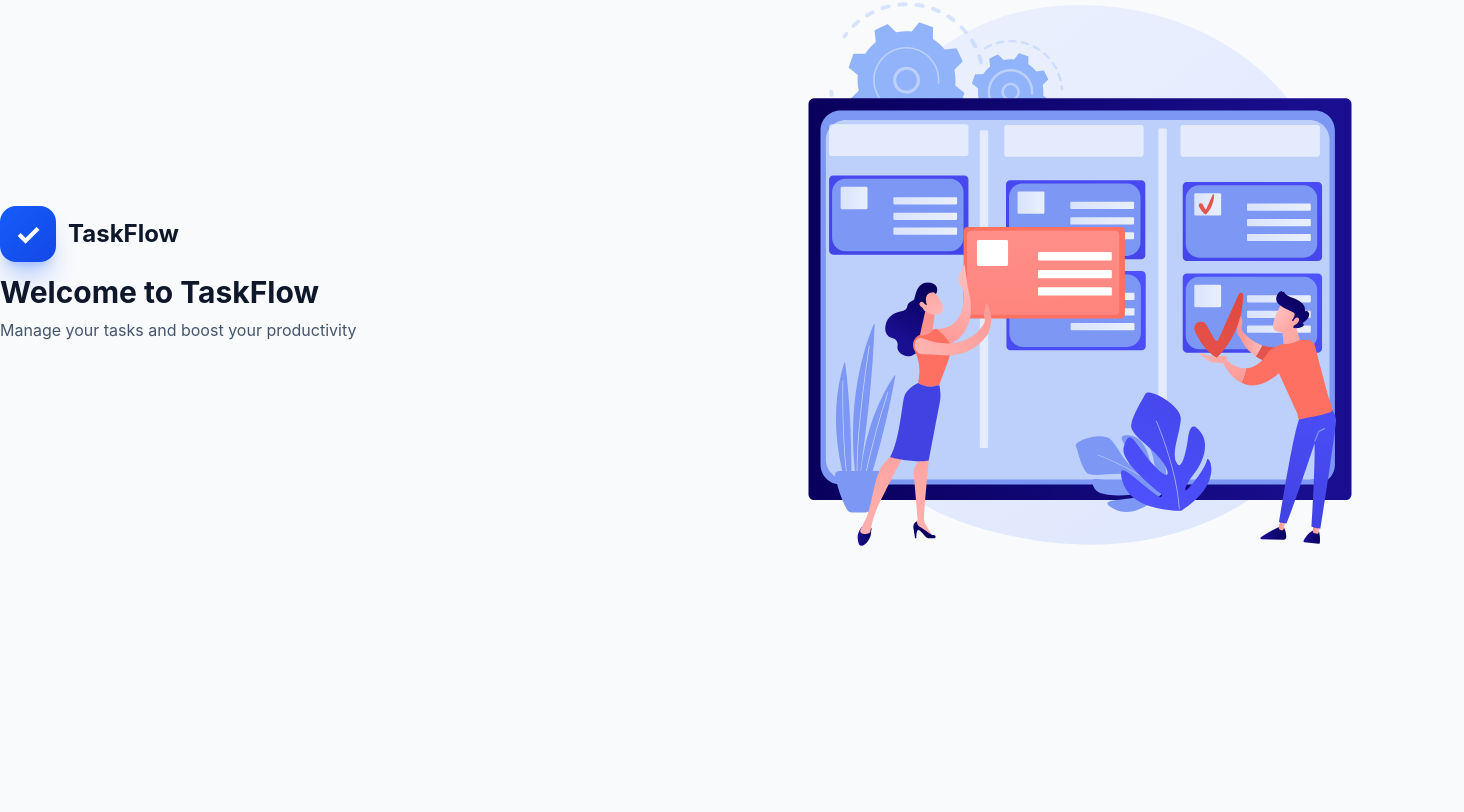
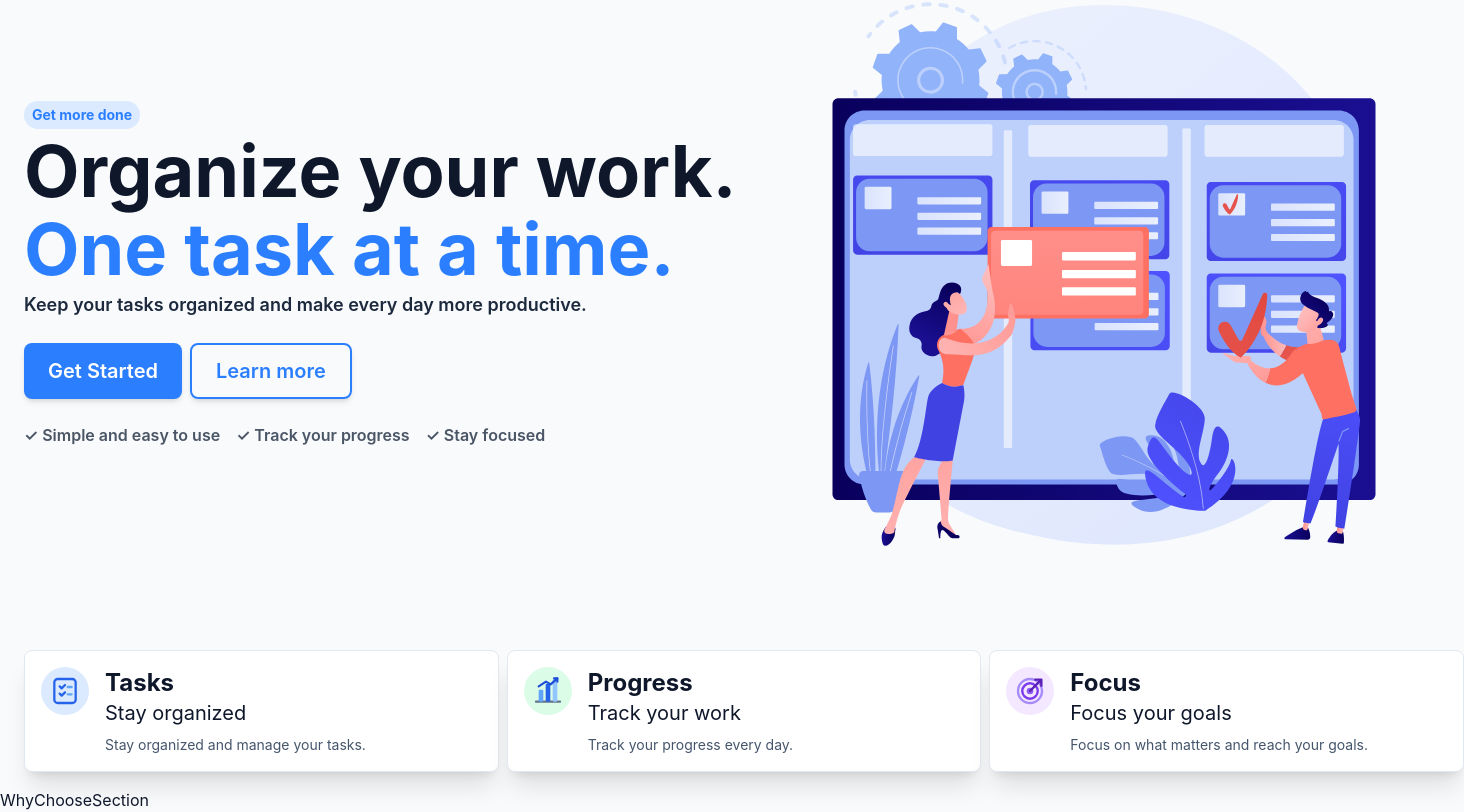
Before and after one commit to RitikGarg89/TaskFlow, a React app in the folder frontend/: page / in a window 1280 px wide. Shown: the part 198-1010 px from the top of the page, 1464 px wide, since content can reach past the window. Before the commit the page ends 832 px from the top, so only its background shows below. Built offline with nearby package versions, Linux system fonts and the light colour scheme; the HTML template or start-up script is replaced by a standard one.

Commit message:
feat: add Home page, HeroSection, FeatureSection, WhyChooseSection, and asset files

```diff
--- /dev/null
+++ b/frontend/src/Components/FeatureSection.jsx
@@ -0,0 +1,87 @@
+import React from 'react'
+
+function FeatureSection() {
+    const features = [
+        {
+            id: 1,
+            title: "Tasks",
+            subtitle: "Stay organized",
+            color: "text-blue-500 bg-blue-100",
+            icon:
+                <svg xmlns="http://www.w3.org/2000/svg" viewBox="0 0 24 24" fill="none">
+                    <rect x="4" y="3" width="16" height="18" rx="2.5"
+                        stroke="#2563EB" strokeWidth="1.7" />
+
+                    <path d="M8 8.5L9.5 10L12 7.5"
+                        stroke="#2563EB" strokeWidth="1.7"
+                        strokeLinecap="round" strokeLinejoin="round" />
+
+                    <path d="M14 9H17"
+                        stroke="#60A5FA" strokeWidth="1.7"
+                        strokeLinecap="round" />
+
+                    <path d="M8 14L9.5 15.5L12 13"
+                        stroke="#2563EB" strokeWidth="1.7"
+                        strokeLinecap="round" strokeLinejoin="round" />
+
+                    <path d="M14 14.5H17"
+                        stroke="#60A5FA" strokeWidth="1.7"
+                        strokeLinecap="round" />
+                </svg>
+            ,
+            description: "Stay organized and manage your tasks.",
+        },
+        {
+            id: 2,
+            title: "Progress",
+            subtitle: "Track your work",
+            color: "text-green-500 bg-green-100",
+            icon:
+                <svg xmlns="http://www.w3.org/2000/svg" viewBox="0 0 24 24" fill="none">
+                    <path d="M3 20H21" stroke="#64748B" strokeWidth="1.7" strokeLinecap="round" />
+                    <rect x="5" y="11" width="3.5" height="9" rx="1" fill="#60A5FA" />
+                    <rect x="10.25" y="6.5" width="3.5" height="13.5" rx="1" fill="#2563EB" />
+                    <rect x="15.5" y="3" width="3.5" height="17" rx="1" fill="#93C5FD" />
+                    <path d="M5 8.5L10.5 5L14 7L19 2.5" stroke="#1D4ED8" strokeWidth="1.6" strokeLinecap="round" strokeLinejoin="round" />
+                    <path d="M16.5 2.5H19V5" stroke="#1D4ED8" strokeWidth="1.6" strokeLinecap="round" strokeLinejoin="round" />
+                </svg>
+            ,
+            description: "Track your progress every day.",
+        },
+        {
+            id: 3,
+            title: "Focus",
+            subtitle: "Focus your goals",
+            color: "text-purple-500 bg-purple-100",
+            icon:
+
+                <svg xmlns="http://www.w3.org/2000/svg" viewBox="0 0 24 24" fill="none">
+                    <circle cx="12" cy="12" r="9" stroke="#A78BFA" strokeWidth="1.8" />
+                    <circle cx="12" cy="12" r="5.8" stroke="#7C3AED" strokeWidth="1.8" />
+                    <circle cx="12" cy="12" r="2.5" fill="#8B5CF6" />
+                    <path d="M12 12L20.5 3.5M16 3.5H20.5V8" stroke="#5B21B6" strokeWidth="1.8" strokeLinecap="round" strokeLinejoin="round" />
+                </svg>
+            ,
+            description: "Focus on what matters and reach your goals.",
+        },
+    ];
+
+    return (
+        <div className="flex flex-row gap-2 w-full my-4 mx-6 justify-center items-center ">
+            {features.map((feature) => (
+                <div className='border border-border bg-white shadow-xl shadow-card rounded-lg p-4 w-full flex gap-4' key={feature.id}>
+                    <div className={`w-12 h-12 ${feature.color} rounded-full p-2 flex items-center justify-center`}>{feature.icon}</div>
+                    <div className='flex flex-col w-[80%] gap-2'>
+                        <div>
+                            <h1 className='text-2xl font-bold text-slate-900'>{feature.title}</h1>
+                            <p className='text-xl text-slate-900'>{feature.subtitle}</p>
+                        </div>
+                        <p className='text-sm text-slate-600'>{feature.description}</p>
+                    </div>
+                </div>
+            ))}
+        </div>
+    )
+}
+
+export default FeatureSection
--- a/frontend/src/Components/HeroSection.jsx
+++ b/frontend/src/Components/HeroSection.jsx
@@ -3,21 +3,28 @@ import heroImage from "../assets/11668613_20945628.svg";
 
 function HeroSection() {
     return (
-        <div className='w-full flex items-center justify-between h-full w-[1440px] '>
+        <div className='w-full flex items-center justify-between h-fit mx-6 w-[1440px] '>
             {/* left side  */}
-            <div className='w-1/2'>
-                <div>
-                    <div className="flex flex-row items-center  mb-3">
-                        <div className="mr-3 flex h-14 w-14 items-center justify-center rounded-2xl bg-gradient-to-br from-blue-600 to-blue-700 text-3xl font-bold text-white shadow-xl shadow-blue-600/25">
-                            ✓
-                        </div>
-                        <span className="text-2xl font-bold ">TaskFlow</span>
-                    </div>
-                    <h1 className="text-3xl font-bold text-slate-900">
-                        Welcome to TaskFlow
-                    </h1>
-                    <p className="mt-2 text-slate-600">
-                        Manage your tasks and boost your productivity
+            <div className='w-1/2 flex-col flex gap-6'>
+                <div className="flex flex-col gap-1.5">
+                    <p className='text-sm w-fit font-bold bg-blue-100 rounded-2xl px-2 py-1 text-blue-500'>Get more done</p>
+                    <p className="text-7xl font-bold text-slate-900">Organize your work.</p>
+                    <p className="text-7xl font-bold text-blue-500">One task at a time.</p>
+                    <p className='text-lg font-semibold text-slate-800 w-[80%]'>Keep your tasks organized and make every day more productive.</p>
+                </div>
+                <div className='flex gap-2'>
+                    <button className='px-6 py-3 bg-blue-500 text-white text-xl font-semibold rounded-lg shadow-md cursor-pointer hover:bg-blue-600 transition-colors duration-200'>Get Started</button>
+                    <button className='px-6 py-3 bg-transparent border-2 border-blue-500 text-blue-500 text-xl font-semibold rounded-lg shadow-md cursor-pointer hover:bg-blue-50 transition-colors duration-200'>Learn more</button>
+                </div>
+                <div className='flex gap-4'>
+                    <p className="flex items-center gap-2 text-md font-semibold text-gray-600">
+                        ✓ Simple and easy to use
+                    </p>
+                    <p className="flex items-center gap-2 text-md font-semibold text-gray-600">
+                        ✓ Track your progress
+                    </p>
+                    <p className="flex items-center gap-2 text-md font-semibold text-gray-600">
+                        ✓ Stay focused
                     </p>
                 </div>
             </div>
--- /dev/null
+++ b/frontend/src/Components/WhyChooseSection.jsx
@@ -0,0 +1,9 @@
+import React from 'react'
+
+function WhyChooseSection() {
+    return (
+        <div>WhyChooseSection</div>
+    )
+}
+
+export default WhyChooseSection
--- a/frontend/src/Pages/Home.jsx
+++ b/frontend/src/Pages/Home.jsx
@@ -5,6 +5,8 @@ import TaskCard from '../Components/TaskCard'
 import AddTask from '../Components/AddTask';
 import ViewTask from '../Components/ViewTask';
 import EditTask from '../Components/EditTask';
+import FeatureSection from '../Components/FeatureSection';
+import WhyChooseSection from '../Components/WhyChooseSection';
 
 function Home() {
     const task = {
@@ -26,6 +28,8 @@ function Home() {
                 <EditTask task={task} /> */}
                 {/* <ViewTask task={task} /> */}
                 <HeroSection />
+                <FeatureSection />
+                <WhyChooseSection />
             </div>
         </div>
     )
```
Also changed, not shown: frontend/src/assets/20289393_6245795.svg (added).
